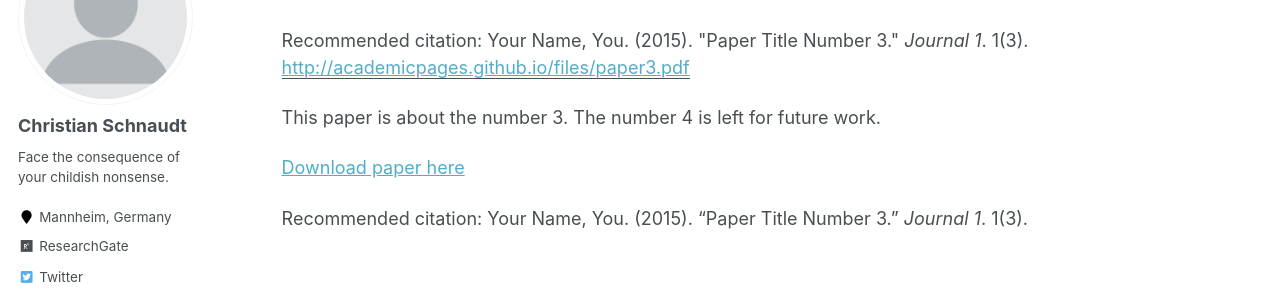
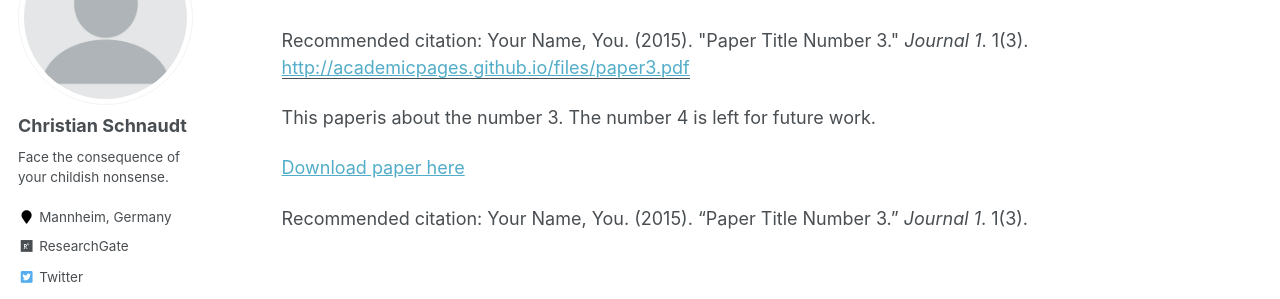
Before and after one commit to cschnaudt/cschnaudt.github.io, a Jekyll site: the page built from _publications/2015-10-01-paper-title-number-3.md, in a window 1280 px wide. Shown: the part 188-487 px from the top of the page. Built offline with Jekyll 4.4.1, drawn with Linux system fonts in a browser that asks for light colours; some web fonts are replaced.

Commit message:
Update 2015-10-01-paper-title-number-3.md

```diff
--- a/_publications/2015-10-01-paper-title-number-3.md
+++ b/_publications/2015-10-01-paper-title-number-3.md
@@ -8,7 +8,7 @@ venue: 'Journal 1'
 paperurl: 'http://academicpages.github.io/files/paper3.pdf'
 citation: 'Your Name, You. (2015). &quot;Paper Title Number 3.&quot; <i>Journal 1</i>. 1(3).'
 ---
-This paper is about the number 3. The number 4 is left for future work.
+This paperis about the number 3. The number 4 is left for future work.
 
 [Download paper here](http://academicpages.github.io/files/paper3.pdf)
 
```
